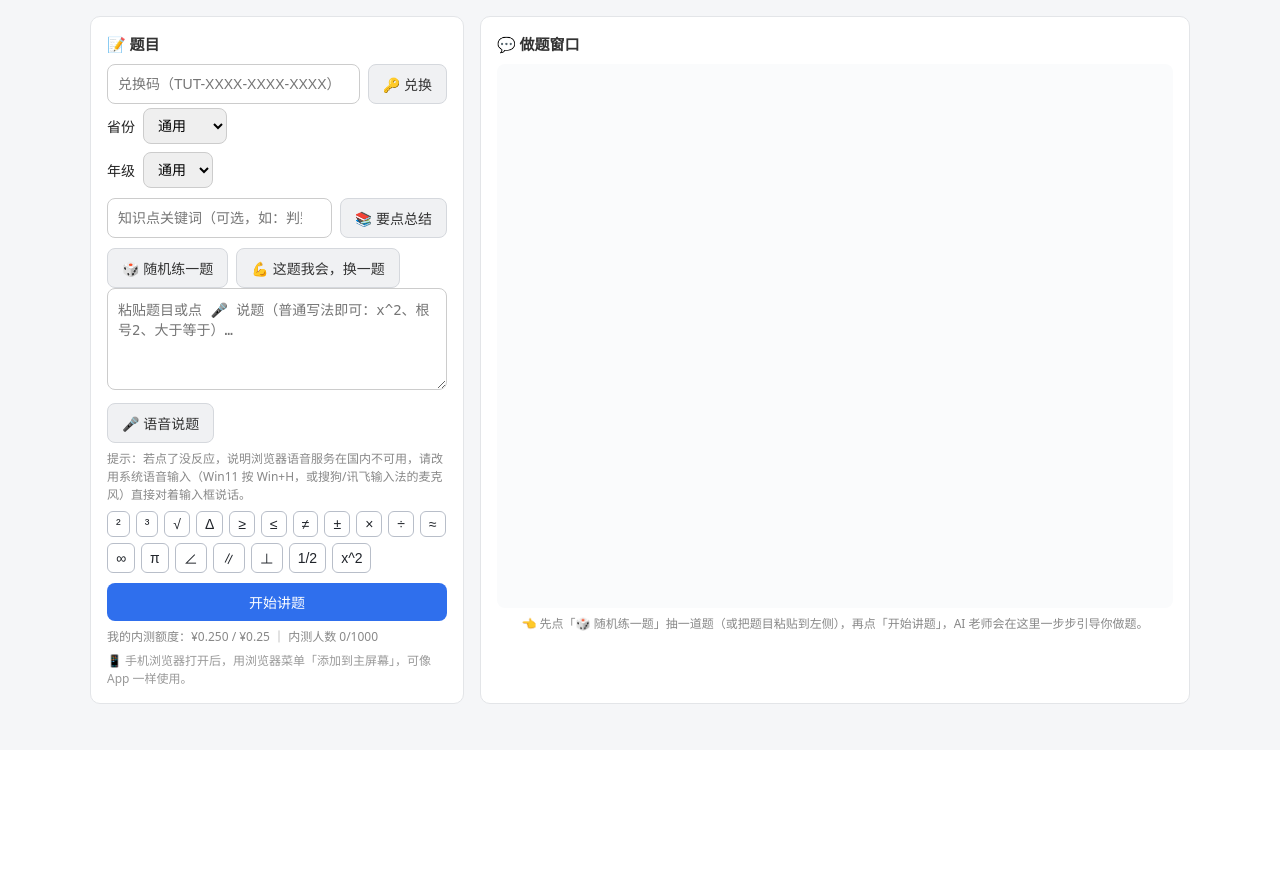
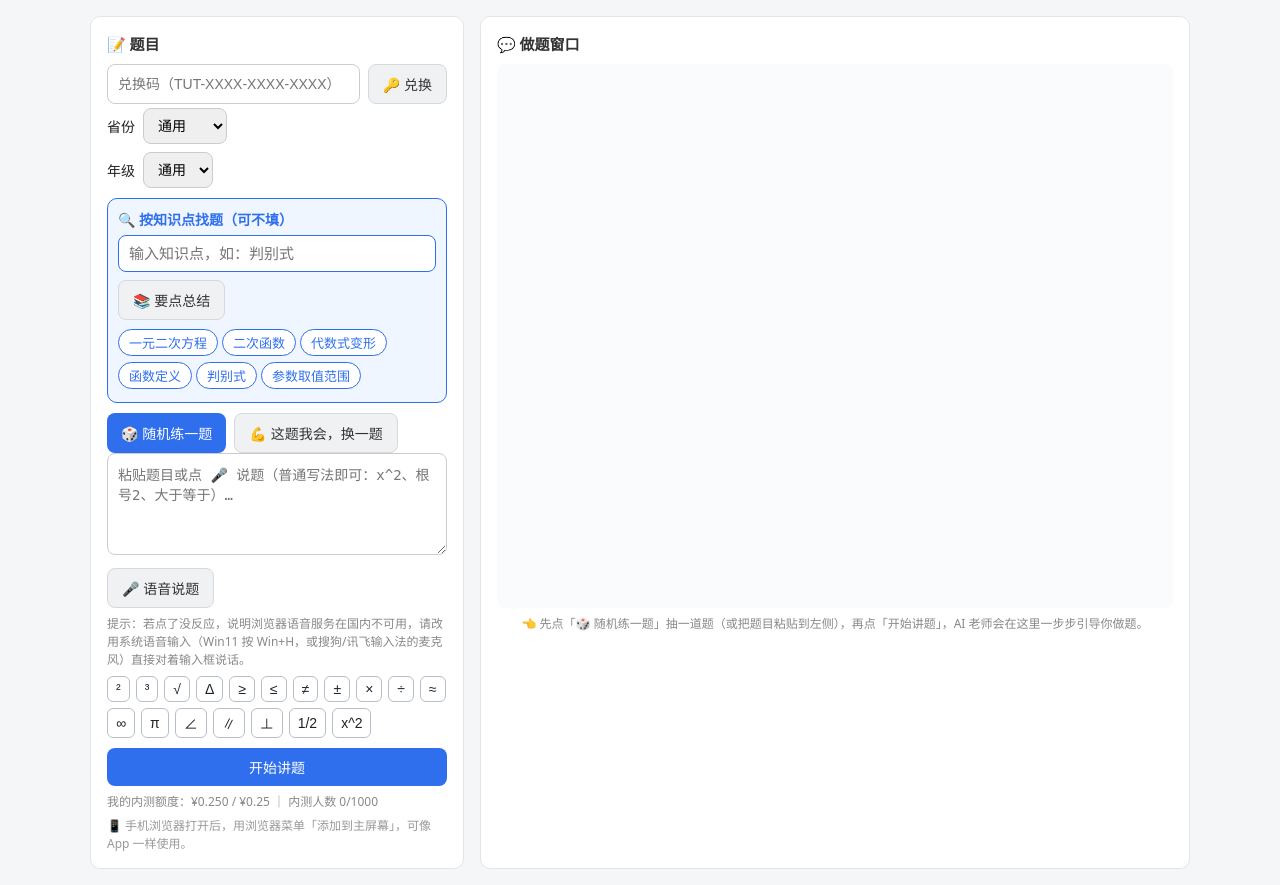
Before and after one commit to nebulaeyes1456/aiforteacheringtestit, a Flask app: page / in a window 1280 px wide. Shown: the part 50-935 px from the top of the page. Before the commit the page ends 754 px from the top, so only its background shows below. Run offline with Flask 3, Linux system fonts and the light colour scheme.

Commit message:
知识点找题 UI 增强：高亮卡片+标签快捷词+主按钮样式

```diff
--- a/templates/index.html
+++ b/templates/index.html
@@ -36,6 +36,10 @@
   .symrow { display:flex; flex-wrap:wrap; gap:6px; margin-top:8px; }
   .sym { padding:4px 8px; font-size:14px; background:#ffffff; border:1px solid #b8bec9; border-radius:6px; cursor:pointer; color:#1f2329; }
   .sym:hover { background:#e8ecf5; }
+  .tagbox { background:#f0f6ff; border:1.5px solid #2f6fed; border-radius:10px; padding:10px; margin-top:10px; }
+  .tagtitle { font-size:14px; font-weight:600; color:#2f6fed; }
+  .tagchip { display:inline-block; background:#fff; border:1px solid #2f6fed; color:#2f6fed; border-radius:14px; padding:3px 10px; font-size:13px; margin:3px 4px 3px 0; cursor:pointer; }
+  .tagchip:hover { background:#2f6fed; color:#fff; }
 </style>
 </head>
 <body>
@@ -70,13 +74,17 @@
         <label style="align-self:center;font-size:14px">年级</label>
         <select id="grade" style="padding:8px 10px;border-radius:8px;border:1px solid #ccc;font-size:14px"></select>
       </div>
-      <div class="row">
-        <input id="tagInput" type="text" list="tagList" placeholder="知识点关键词（可选，如：判别式）" style="flex:1;padding:8px 10px;border-radius:8px;border:1px solid #ccc;font-size:14px">
-        <button id="btnSummaryKp" class="sec">📚 要点总结</button>
+      <div class="tagbox">
+        <div class="tagtitle">🔍 按知识点找题（可不填）</div>
+        <div class="row" style="margin-top:6px">
+          <input id="tagInput" type="text" list="tagList" placeholder="输入知识点，如：判别式" style="flex:1;padding:9px 10px;border-radius:8px;border:1.5px solid #2f6fed;font-size:15px;background:#fff">
+          <button id="btnSummaryKp" class="sec">📚 要点总结</button>
+        </div>
+        <div class="small" style="margin-top:6px" id="tagChips"></div>
       </div>
       <datalist id="tagList"></datalist>
       <div class="row">
-        <button id="btnPractice" class="sec">🎲 随机练一题</button>
+        <button id="btnPractice" style="background:#2f6fed;color:#fff;border:none">🎲 随机练一题</button>
         <button id="btnSkip" class="sec">💪 这题我会，换一题</button>
       </div>
       <textarea id="question" rows="5" placeholder="粘贴题目或点 🎤 说题（普通写法即可：x^2、根号2、大于等于）…"></textarea>
@@ -357,10 +365,18 @@ function voiceInput(targetId) {
 function loadTags() {
   fetch('/api/tags').then(r => r.json()).then(j => {
     const dl = document.getElementById('tagList');
-    (j.list || []).forEach(t => {
+    const chips = document.getElementById('tagChips');
+    (j.list || []).forEach((t, idx) => {
       const o = document.createElement('option');
       o.value = t;
       dl.appendChild(o);
+      if (idx < 6) {
+        const c = document.createElement('span');
+        c.className = 'tagchip';
+        c.textContent = t;
+        c.onclick = () => { document.getElementById('tagInput').value = t; };
+        chips.appendChild(c);
+      }
     });
   }).catch(() => {});
 }
```
